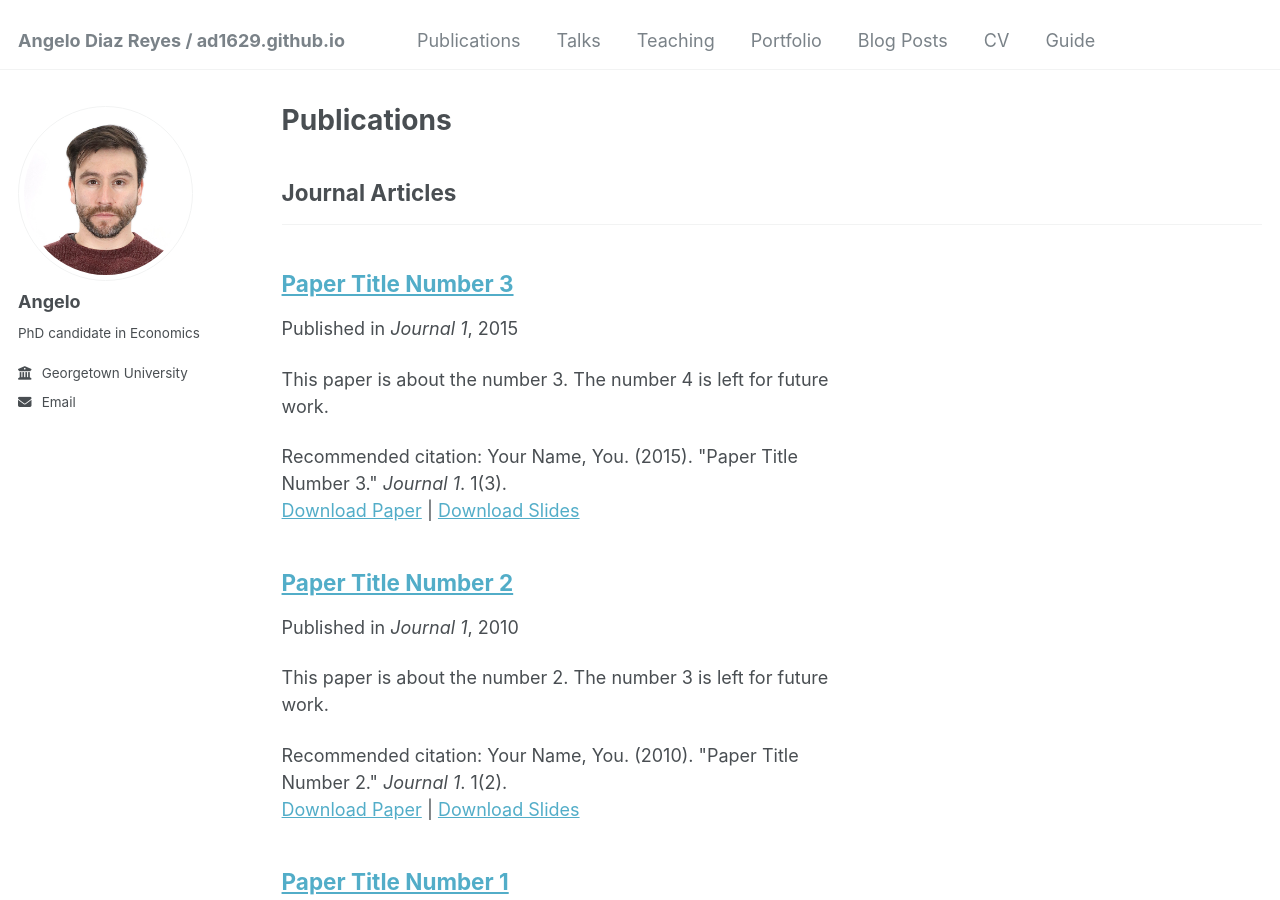
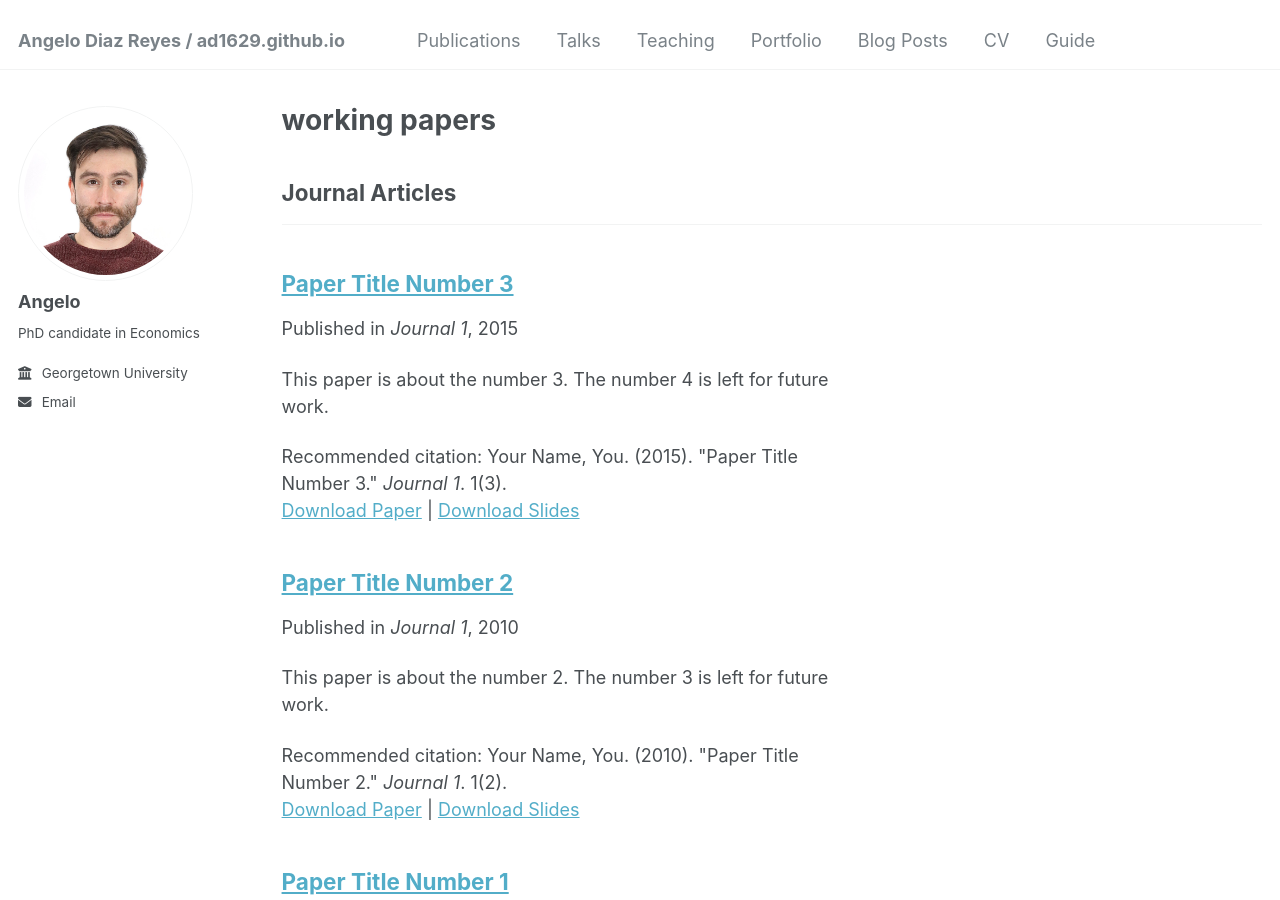
Before and after one commit to angelodiazreyes/angelodiazreyes.github.io, a Jekyll site: the page built from _pages/publications.html, in a window 1280 px wide and 900 px high. Built offline with Jekyll 4.4.1, drawn with Linux system fonts in a browser that asks for light colours.

Commit message:
publications.html
changes

```diff
--- a/_pages/publications.html
+++ b/_pages/publications.html
@@ -1,6 +1,6 @@
 ---
 layout: archive
-title: "Publications"
+title: "working papers"
 permalink: /publications/
 author_profile: true
 ---
```
